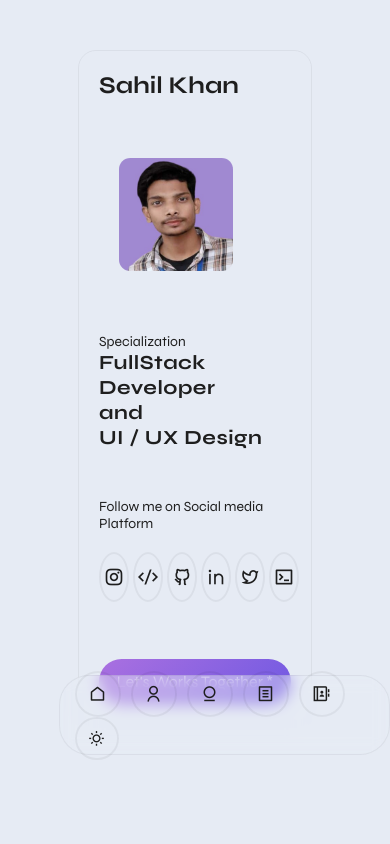
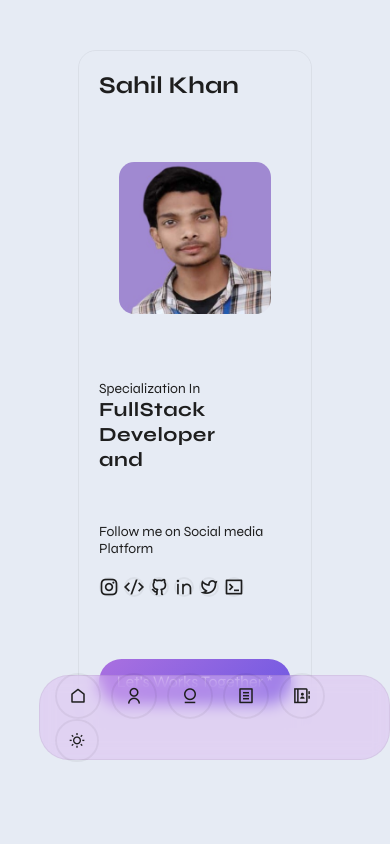
Before and after one commit to sahildevstory/portfolio-Sahil, a React (Vite) app: page / in a window 390 px wide. Shown: the top 844 px of the page. Built offline with nearby package versions, Linux system fonts and the light colour scheme.

Commit message:
New edit

```diff
--- a/src/components/Contact/Contact.module.css
+++ b/src/components/Contact/Contact.module.css
@@ -1,5 +1,5 @@
 .ContactWrapper{
-    margin-top: 50px;
+    margin-top: 70px;
 }
 
 form{
@@ -53,8 +53,8 @@ textarea{
     display: grid;
     grid-template-columns: repeat(3,1fr);
     gap: 30px;
-    margin-top: 50px;
-    margin-bottom: 80px;
+    margin-top: 20px;
+
 }
 
 .contactDetails .card h3{
--- a/src/components/Main/Main.module.css
+++ b/src/components/Main/Main.module.css
@@ -1,5 +1,5 @@
 .navbar{
-    height: 80px;
+    height: 100px;
     width: 100%;
     display: flex;
     justify-content: space-between;
@@ -8,13 +8,13 @@
 
 .navbar ul li{
     display: inline-block;
-
     margin: 0 12px;
-    padding: 10px 14px;
+    padding: 10px 10px;
     border: 2px solid var(--border-color);
     border-radius: 30px;
     color: var(--text-color);
     transition: .6s;
+
 }
 
 .navbar ul li:hover{
@@ -27,7 +27,7 @@
     font-size: 18px;
     font-weight: 500;
     align-items: center;
-    gap: 5px;
+    gap: 8px;
 }
 
 .navBtns{
@@ -45,26 +45,30 @@
 @media screen and (max-width:1400px) {
     .navbar ul li a span{
         display: none;
+
     }
 
 }
 
-@media screen and (max-width:1100px) {
+@media screen and (max-width:1400px) {
     .navBtns{
         display: none;
     }
+
     .navbar{
         justify-content: center;
         position: fixed;
         top: 80%;
-        left: 25%;
+        left: 38%;
         width: fit-content;
-        background-color: #e6ebf468;
+        background-color: #d8aef168;
         border-radius: 30px;
         padding: 0 10px;
         backdrop-filter: blur(8px);
         border: 0.1px solid var(--border-color);
+
     }
+
     #nav_ThemeBtn{
         display: inline-block;
     }
@@ -74,7 +78,9 @@
 @media screen and (max-width:768px) {
     .navbar{
         left: 20%;
+
     }
+
 }
 
 @media screen and (max-width:900px) {
@@ -82,7 +88,8 @@
         padding: 10px 12px;
     }
     .navbar{
-        left: 25%;
+        left: 22%;
+        height: 10%;
     }
 }
 
@@ -91,6 +98,19 @@
         margin: 0px 5px;
     }
     .navbar{
-        left: 15%;
+        left: 10%;
+        height: 10%;
     }
 }
+@media screen and (max-width:375px) {
+    .navbar{
+        left: 6%;
+        width: 90%;
+    }
+    .navbar ul li {
+        margin: 2px 2px;
+        width: 15%;
+        height: 15%;
+    }
+
+    }
--- a/src/components/Profile/Profile.jsx
+++ b/src/components/Profile/Profile.jsx
@@ -13,8 +13,8 @@ const Profile = () => {
                 <img src={HeroImg} alt="Image" />
             </div>
             <div className={profileCSS.specialization}>
-                <p>Specialization</p>
-                <h3>FullStack Developer <br />and <br /> UI / UX Design</h3>
+                <p>Specialization In</p>
+                <h3>FullStack Developer <br />and <br /> </h3>
             </div>
             <div className={profileCSS.social}>
                 <p>Follow me on Social media Platform</p>
--- a/src/components/Profile/Profile.module.css
+++ b/src/components/Profile/Profile.module.css
@@ -38,7 +38,7 @@
 
 .socialIcons {
   display: flex;
-  gap: 4px;
+  gap: 2px;
 }
 
 .socialIcons a {
@@ -138,7 +138,9 @@
     margin-left: 30%;
 
   }
-
+  .socialIcons{
+    gap: 7px;
+  }
   .ProfileWrapper h2 {
     font-size: 28px;
   }
@@ -155,13 +157,13 @@
     font-size: 18px;
   }
   .ProfileWrapper .headerImg{
-    height: 80%;
-    width: 80%;
+    height: 100%;
+    width: 100%;
   }
   .ProfileWrapper .headerImg img {
     border-radius: 10%;
-    height: 50%;
-    width: 50%;
+    height: 100%;
+    width: 100%;
   }
 
 }
@@ -195,11 +197,14 @@
     width: 100%;
   }
   .ProfileWrapper .social i {
-    height: 50px;
-    width: 30px;
+    height: 20px;
+    width: 20px;
 
   }
   .ProfileWrapper button {
     font-size: 16px;
   }
+  .socialIcons{
+    gap: 5px;
+  }
 }
```
Also changed, not shown: src/assets/log1.jpg (added).
